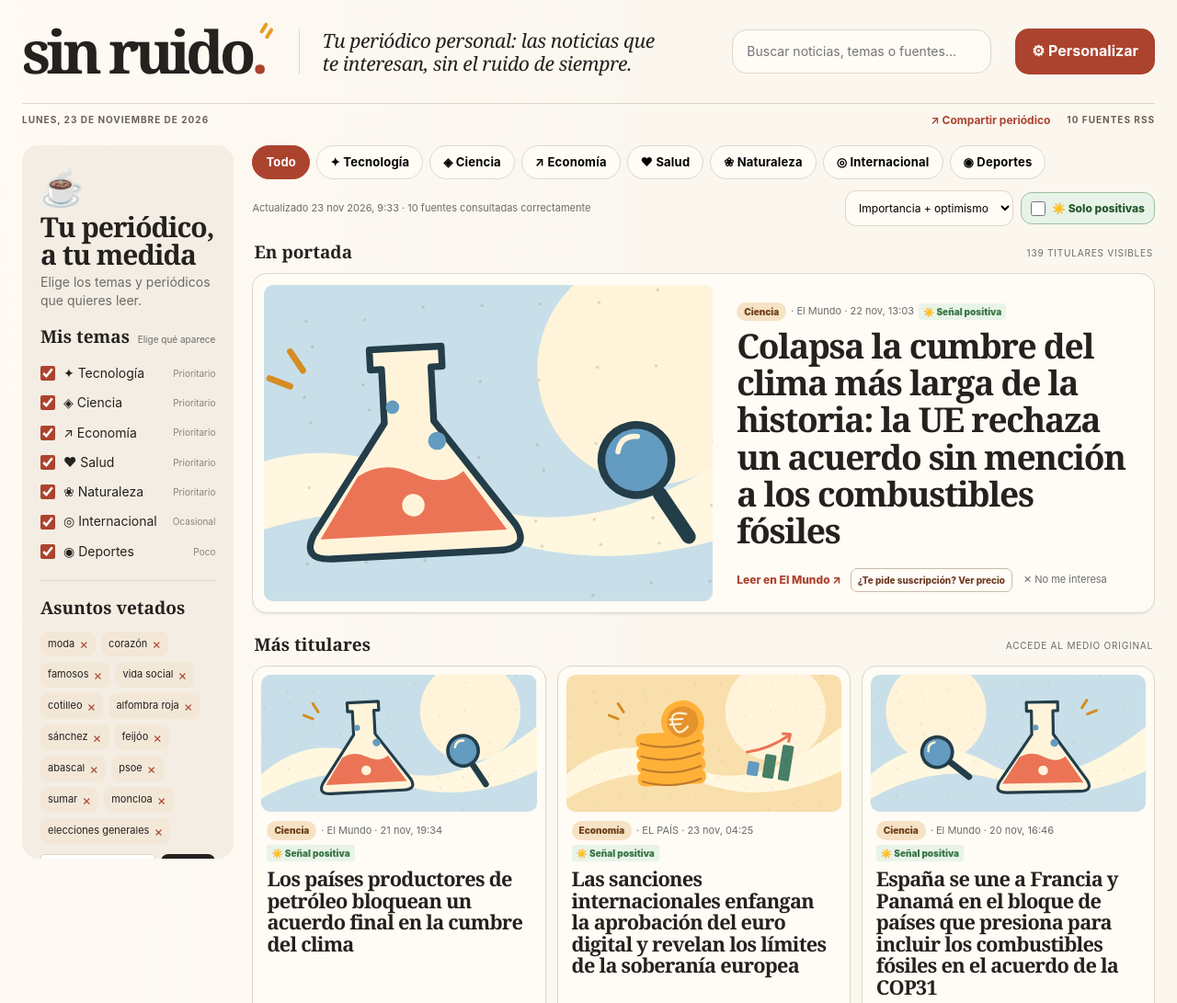
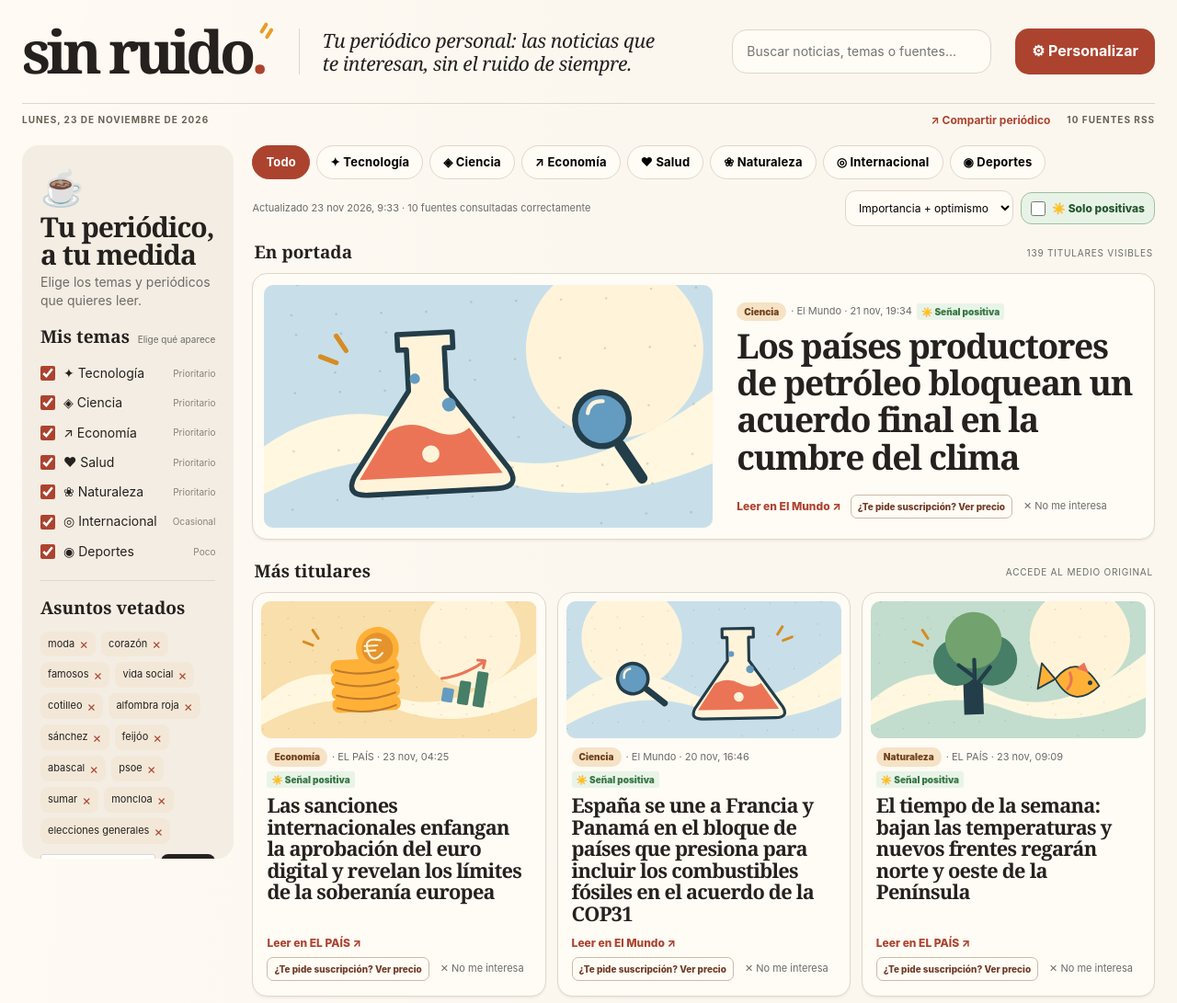
Before and after one commit to dalonsoss-create/sin-ruido, a plain HTML site: page docs/index.html in a window 1280 px wide. Shown: the top 1091 px of the page at 92% size. Drawn offline with Linux system fonts and the light colour scheme.

Commit message:
Evitar falsos positivos al rechazarse un acuerdo

```diff
--- a/docs/index.html
+++ b/docs/index.html
@@ -108,8 +108,8 @@ function allowedSource(a){
 // Clasificación prudente basada solo en palabras del titular, sin IA ni coste.
 function mood(a){
   const t=normal(a.title);
-  const negation=/\b(?:no logra|no consigue|no funciona|sin avances|sin mejoria|sin resultados|fracasa|fracaso|empeora|desmiente|nunca llego|falsa esperanza|resultados decepcionantes)\b/;
-  const bad=/\b(?:muere|mueren|muerte|murieron|asesinato|asesinan|asesinado|asesinados|guerra|bombardeo|ataque|atentado|matanza|masacre|crisis|corrupcion|escandalo|fraude|incendio|accidente|catastrofe|desastre|colapso|despidos|desempleo|pobreza|hambruna|alerta|amenaza|riesgos?|peligro|denuncia|condena|prision|contaminacion|perdidas|destruccion|recesion|violencia|heridos|invasion|represion|conflicto|recortes|tension|empeora|retrocede|apocalipsis|sospecha|complican|complica|retroceso|subida de precios|escasez|harta|inseguridad|desigualdad|emergencia|epidemia)\b/;
+  const negation=/\b(?:no logra|no consigue|no funciona|sin acuerdo|rechaza (?:un |el )?acuerdo|fracasan las negociaciones|sin avances|sin mejoria|sin resultados|fracasa|fracaso|empeora|desmiente|nunca llego|falsa esperanza|resultados decepcionantes)\b/;
+  const bad=/\b(?:muere|mueren|muerte|murieron|asesinato|asesinan|asesinado|asesinados|guerra|bombardeo|ataque|atentado|matanza|masacre|crisis|corrupcion|escandalo|fraude|incendio|accidente|catastrofe|desastre|colaps[ao]|despidos|desempleo|pobreza|hambruna|alerta|amenaza|riesgos?|peligro|denuncia|condena|prision|contaminacion|perdidas|destruccion|recesion|violencia|heridos|invasion|represion|conflicto|recortes|tension|empeora|retrocede|apocalipsis|sospecha|complican|complica|retroceso|subida de precios|escasez|harta|inseguridad|desigualdad|emergencia|epidemia)\b/;
   const positive=/\b(?:avance|avances|descubrimiento|descubren|descubre|hallazgo|innovacion|innovador|inventan|inventan|crean|desarrollan|logran|consiguen|exito|exitoso|pionero|prometedor|prometedores|mejora|mejoran|mejoria|beneficios|salvan|salva|rescatan|recupera|recuperan|protegen|protegido|reforestan|restauran|conservacion|sostenible|sostenibilidad|record|crecimiento|aumenta|aumentan|crece|sube|reducen|reduce|reducir|disminuye|cae|baja|bajan|acuerdo|paz|vacuna|cura|curacion|solucion|esperanza|inauguran|aprobado|aprobacion|reabre|liberan)\b/;
   const clearlyGood=/\b(?:alto el fuego|acuerdo de paz|energias renovables|energia limpia|mejora la salud|mejora el tratamiento|baja la inflacion|baja el paro|suben los salarios|caen los delitos|recuperacion de especies|restauracion ecologica)\b/;
   // Una reducción de daños también es una buena noticia, pese a mencionar el problema.
```
